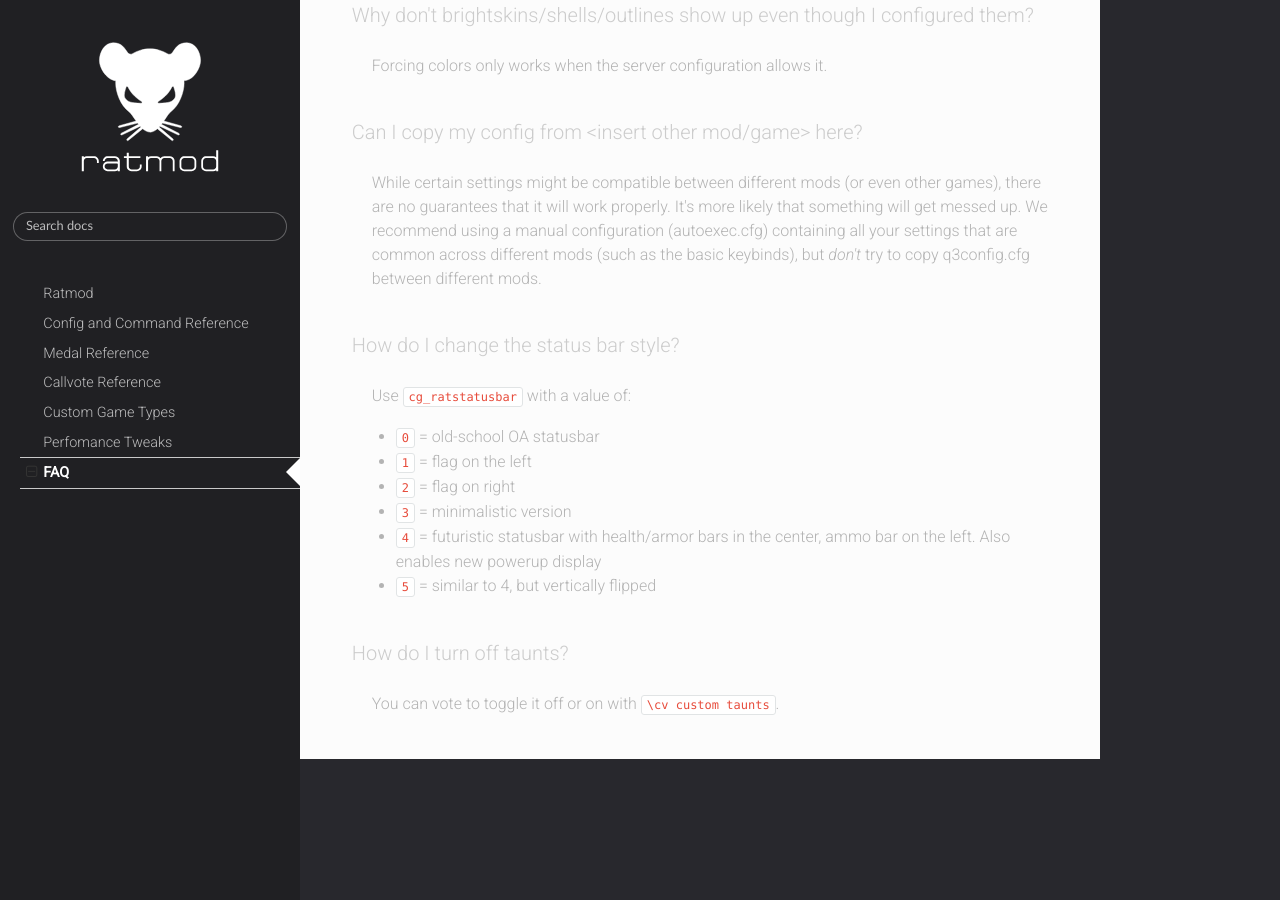
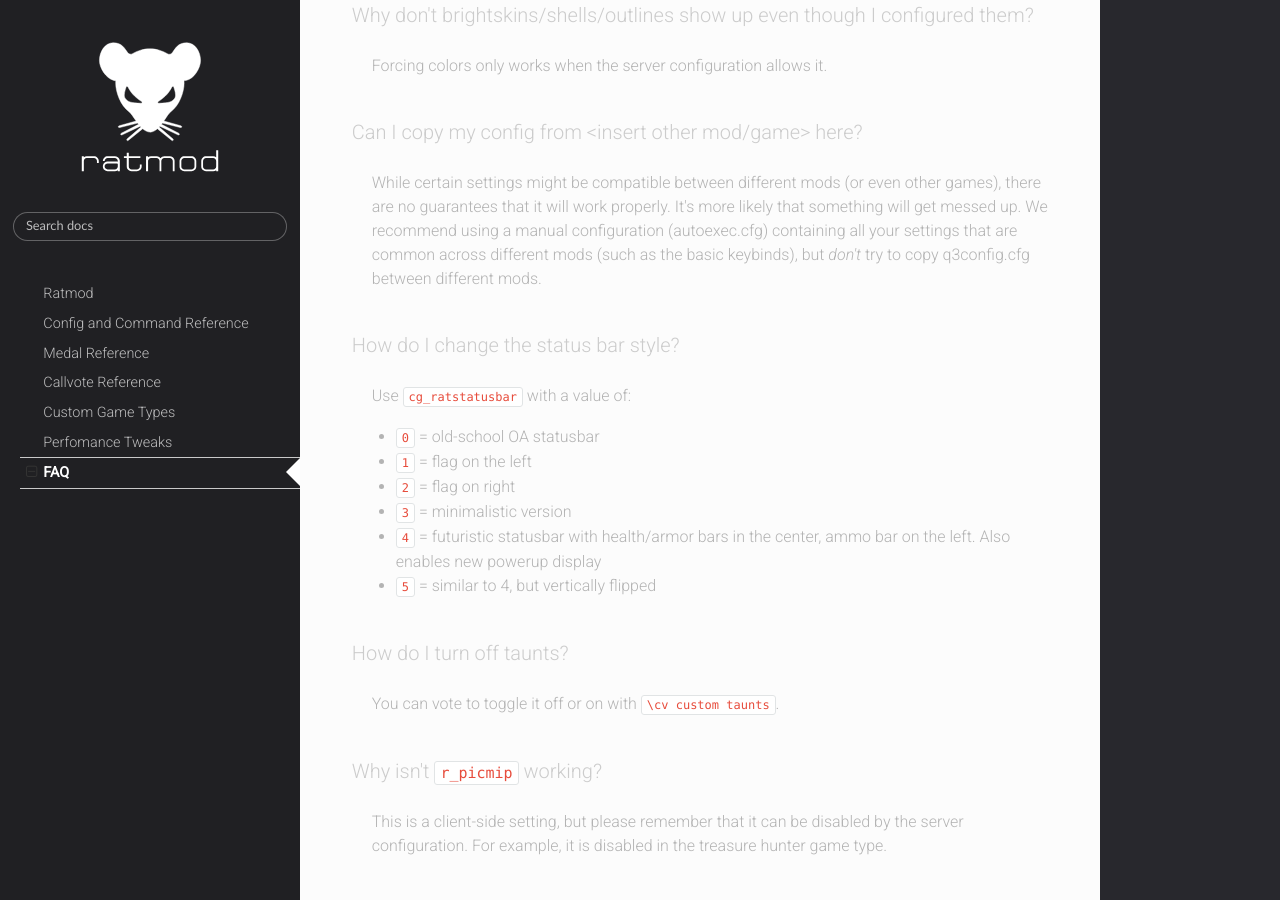
Before and after one commit to ratmod/ratmod.github.io, an MkDocs documentation site: the page built from docs/faq.md, in a window 1280 px wide and 900 px high, scrolled down 607 px. Built offline with MkDocs 1.6.1, drawn with Linux system fonts in a browser that asks for light colours; nearby versions of some CDN libraries; before the commit the page ends 1366 px from its top, so only the background shows below that.

Commit message:
add: picmip question in faq

```diff
--- a/docs/faq.md
+++ b/docs/faq.md
@@ -32,3 +32,7 @@ Use `cg_ratstatusbar` with a value of:
 ### How do I turn off taunts?
 
 You can vote to toggle it off or on with `\cv custom taunts`.
+
+### Why isn't `r_picmip` working?
+
+This is a client-side setting, but please remember that it can be disabled by the server configuration. For example, it is disabled in the treasure hunter game type.
```
